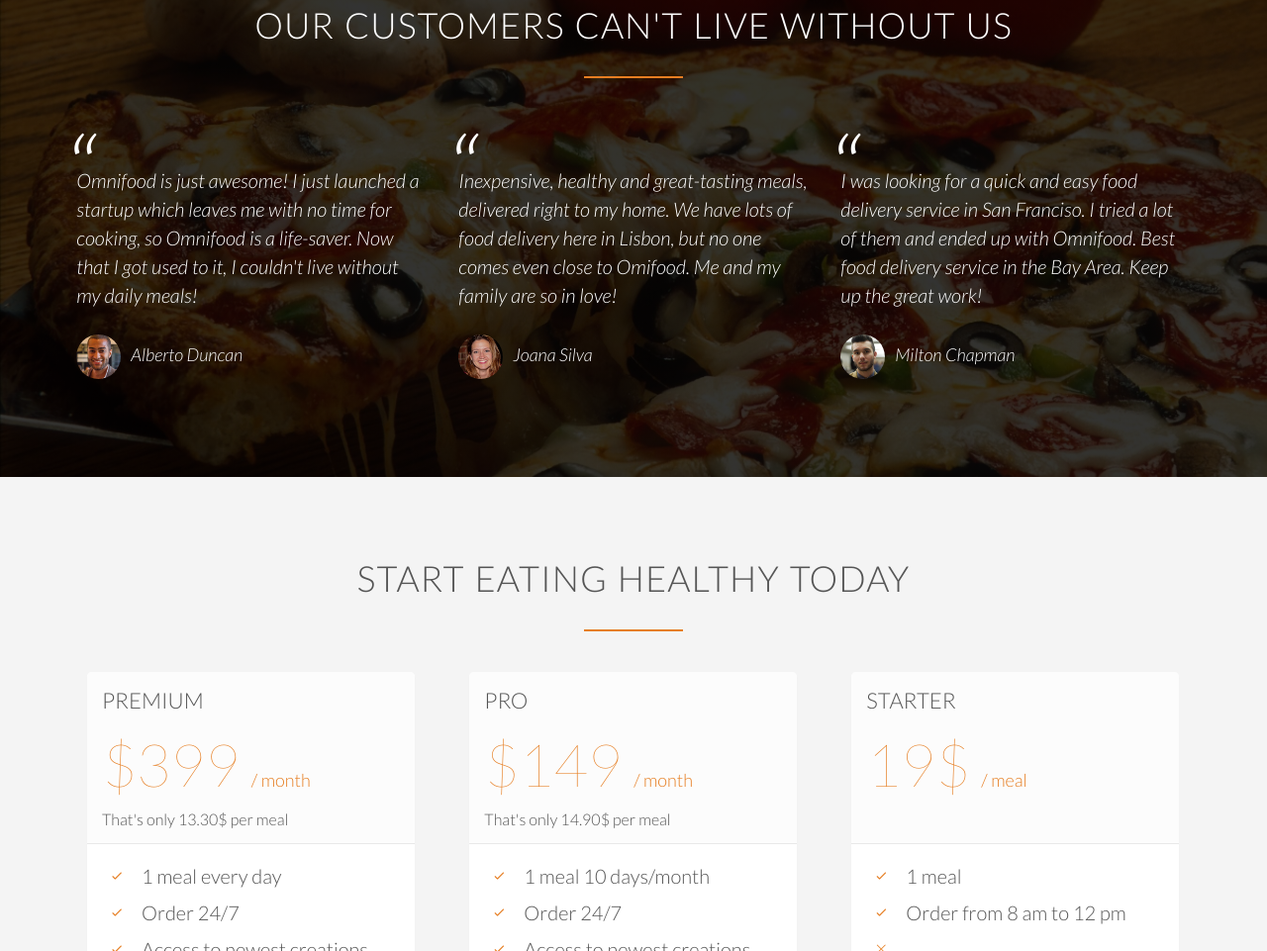
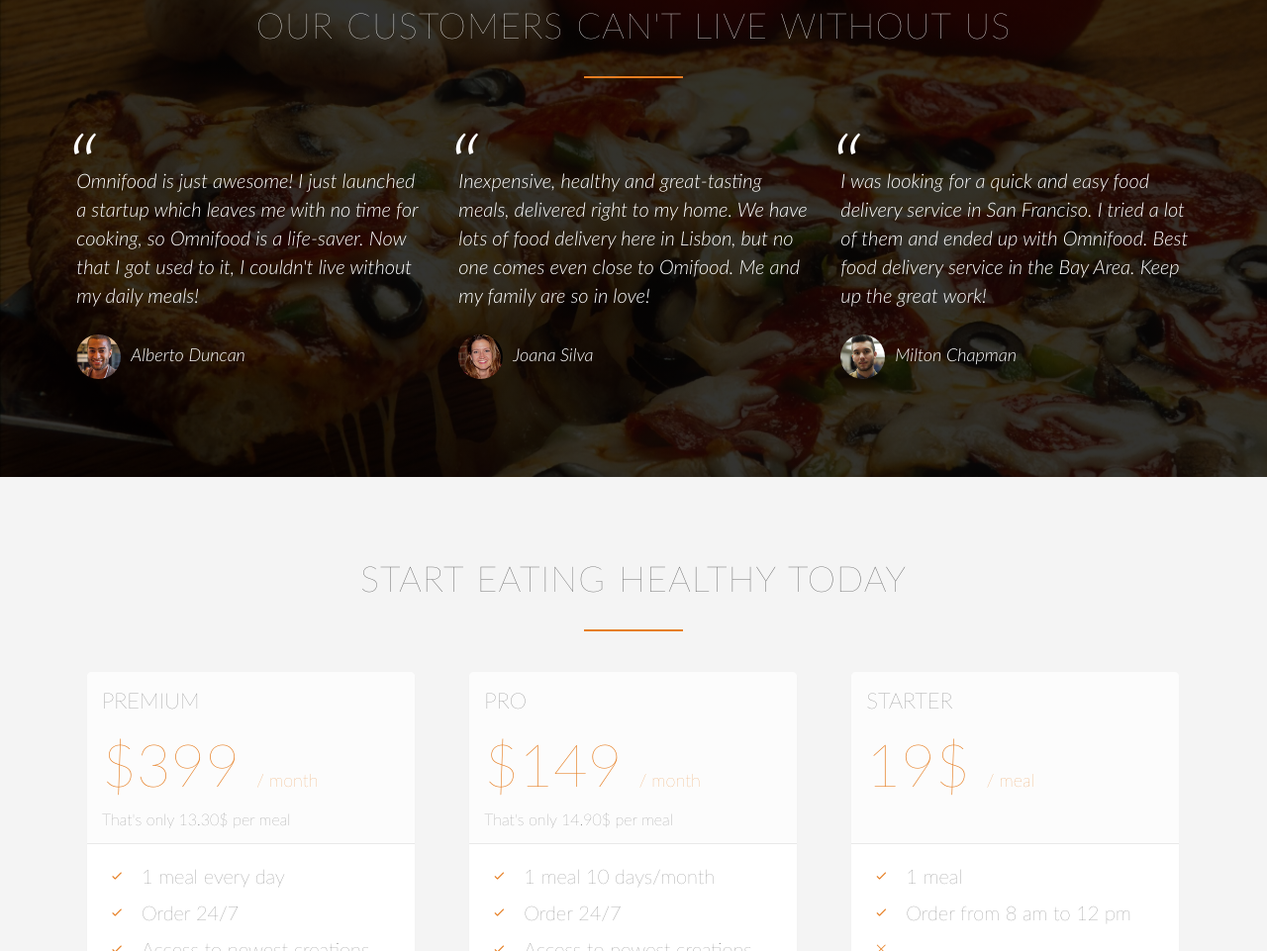
Before and after one commit to LaurenceM2015/Omnifood, a plain HTML site: page index.html in a window 1280 px wide. Shown: the part 3417-4378 px from the top of the page at 99% size. Drawn offline with nearby package versions, Linux system fonts and the light colour scheme; a script that the page names is missing; files whose address does not match are found by name.

Commit message:
Removed google font link and added  @font-face in style.css instead.

```diff
--- a/index.html
+++ b/index.html
@@ -9,7 +9,7 @@
         <link rel="stylesheet" type="text/css" href="vendors/css/animate.css">
         <link rel="stylesheet" type="text/css" href="resources/css/style.css">
         <link rel="stylesheet" type="text/css" href="resources/css/queries.css">
-        <link href='http://fonts.googleapis.com/css?family=Lato:100,300,400,300italic' rel='stylesheet' type='text/css'>
+       <!-- <link href='http://fonts.googleapis.com/css?family=Lato:100,300,400,300italic' rel='stylesheet' type='text/css'> -->
         <title>Omnifood</title>
         <!-- Omnifood version 03 -->
         <!--in this version I am gone change pixel to rem in my CSS file -->
--- a/resources/css/style.css
+++ b/resources/css/style.css
@@ -8,6 +8,23 @@
 /* ----------------------------------------------- */
 /* BASIC SETUP */
 /* ----------------------------------------------- */
+
+@font-face {
+    font-family: 'Lato';
+    font-style: italic;
+    font-weight: 300;
+    src: local('Lato Light Italic'), local('Lato-LightItalic'), url(https://fonts.gstatic.com/s/lato/v14/S6u_w4BMUTPHjxsI9w2_Gwftx9897g.woff2) format('woff2');
+    unicode-range: U+0000-00FF, U+0131, U+0152-0153, U+02BB-02BC, U+02C6, U+02DA, U+02DC, U+2000-206F, U+2074, U+20AC, U+2122, U+2191, U+2193, U+2212, U+2215, U+FEFF, U+FFFD;
+  }
+
+  /* latin */
+@font-face {
+    font-family: 'Lato';
+    font-style: normal;
+    font-weight: 100, 300, 400;
+    src: local('Lato Hairline'), local('Lato-Hairline'), url(https://fonts.gstatic.com/s/lato/v14/S6u8w4BMUTPHh30AXC-qNiXg7Q.woff2) format('woff2');
+    unicode-range: U+0000-00FF, U+0131, U+0152-0153, U+02BB-02BC, U+02C6, U+02DA, U+02DC, U+2000-206F, U+2074, U+20AC, U+2122, U+2191, U+2193, U+2212, U+2215, U+FEFF, U+FFFD;
+  }
 
 *,
 *::after,
```
